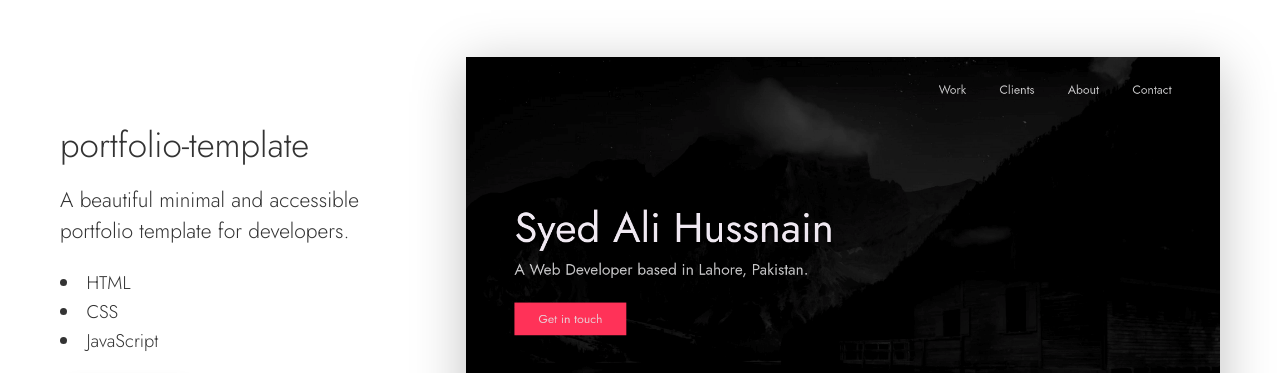
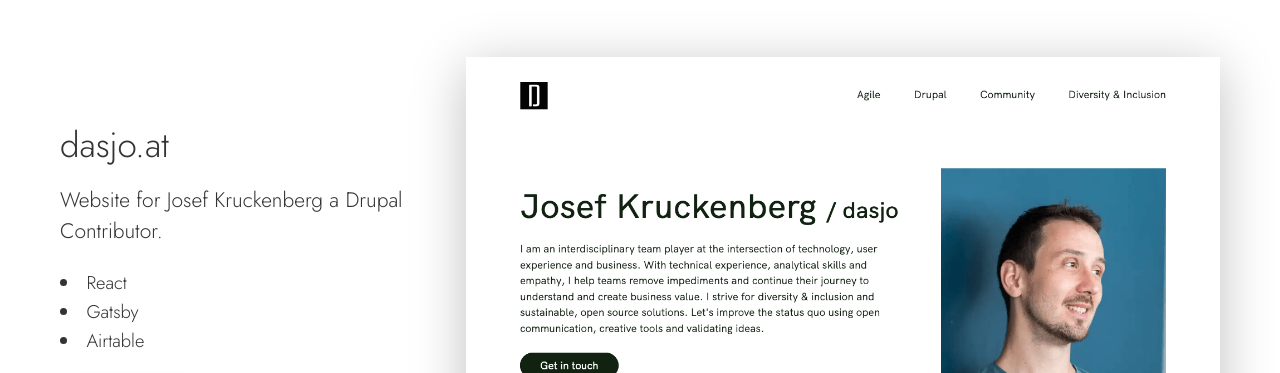
Before and after one commit to nisarhassan12/nisar.dev, a Gatsby site: page / in a window 1280 px wide. Shown: the part 2370-2743 px from the top of the page. Built offline with nearby package versions, Linux system fonts and the light colour scheme; Gatsby itself is replaced by a stand-in of ours.

Commit message:
add dasjo.at to the project list.

```diff
--- a/src/components/Work.js
+++ b/src/components/Work.js
@@ -2,6 +2,7 @@ import ContributeDev from '../resources/contribute-dev.png';
 import Gitpod from '../resources/gitpod-io.png';
 import NeonLaw from '../resources/neonlaw.png';
 import PortfolioTemplate from '../resources/portfolio-template.png'
+import DasjoAt from '../resources/dasjo-at.png'
 import Project from './Project';
 import React from 'react';
 import TheiaPreview from '../resources/theia-ide.png';
@@ -28,9 +29,17 @@ const projects = [
     tools: ['React', 'Next', 'CSS Modules', 'DatoCMS'],
   },
   {
+    path: DasjoAt,
+    description:
+      'Website for Josef Kruckenberg a Drupal Contributor.',
+    title: 'dasjo.at',
+    url: 'https://dasjo.at',
+    tools: ['React', 'Gatsby', 'Airtable'],
+  },
+  {
     path: PortfolioTemplate,
     description:
-      'A beautiful minimal and accessible portfolio template for developers.',
+      'A free to use, minimal and accessible portfolio template for developers.',
     title: 'portfolio-template',
     url: 'https://portfolio-template.surge.sh',
     repo: 'nisarhassan12/portfolio-template',
```
Also changed, not shown: src/resources/dasjo-at.png (added).
